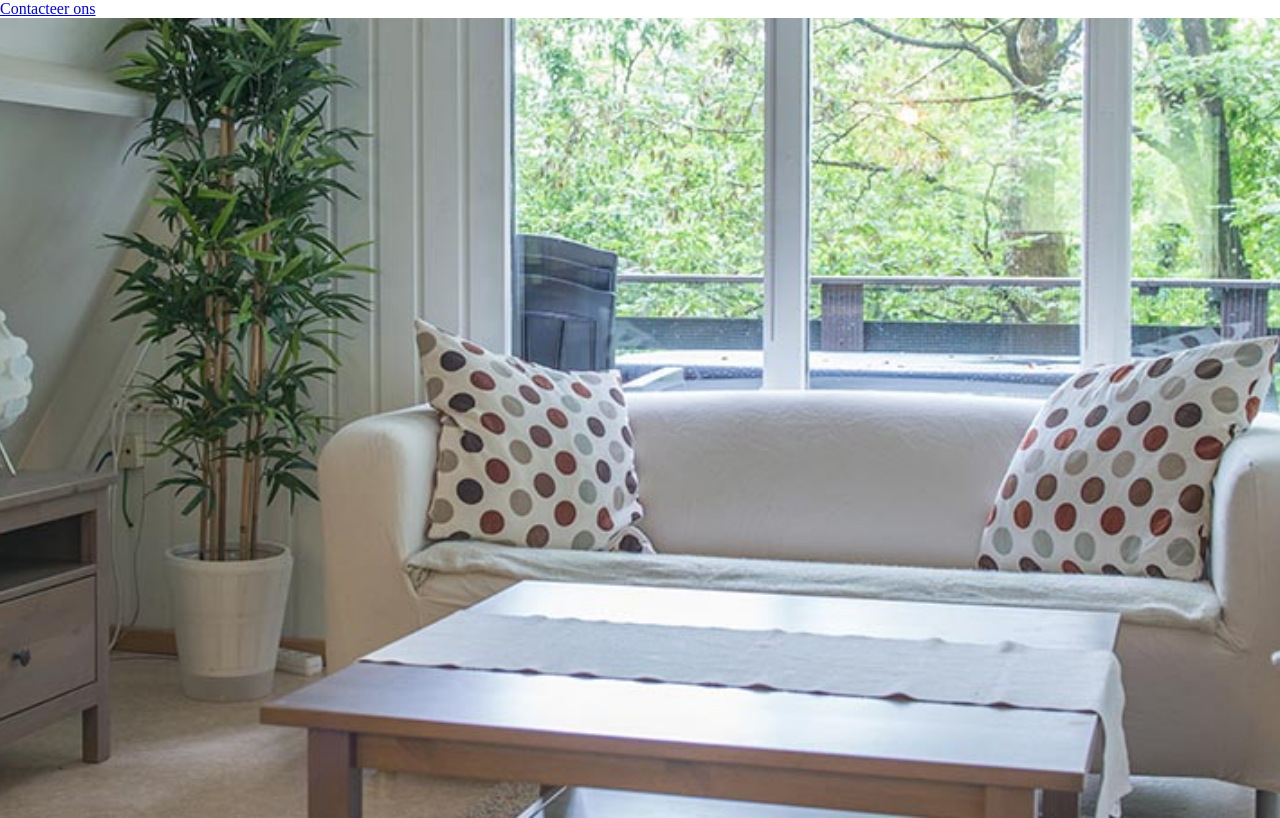
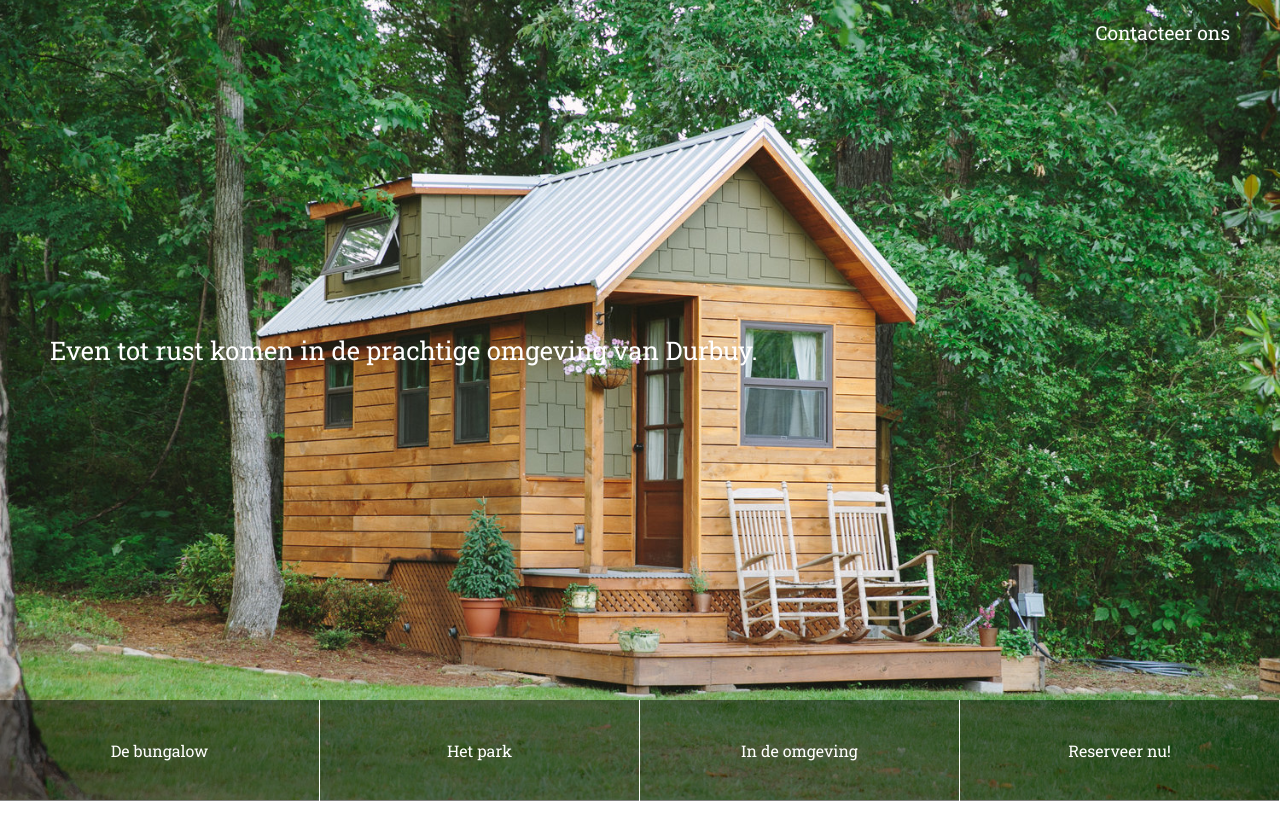
Before and after one commit to janb87/my-bungalow, a Next.js app: page / in a window 1280 px wide. Built offline with nearby package versions, Linux system fonts and the light colour scheme.

Commit message:
Created home page

```diff
--- a/pages/index.js
+++ b/pages/index.js
@@ -1,18 +1,64 @@
 import React from 'react';
 import globalStyles from '../styles/global';
+import colors from '../styles/colors';
 import Link from 'next/link';
 
 export default () => (
 	<div>
 		<header>
-			<nav>
+			<nav className="top-nav">
 				<Link href="/contact">
 					<a>Contacteer ons</a>
 				</Link>
 			</nav>
 		</header>
-		<main />
+		<main>
+			<div className="message">
+				<p>Even tot rust komen in de prachtige omgeving van Durbuy.</p>
+			</div>
+			<nav className="bottom-nav">
+				<ul>
+					<li>
+						<Link href="/de-bungalow">
+							<a>De bungalow</a>
+						</Link>
+					</li>
+					<li>
+						<Link href="/het-park">
+							<a>Het park</a>
+						</Link>
+					</li>
+					<li>
+						<Link href="/in-de-omgeving">
+							<a>In de omgeving</a>
+						</Link>
+					</li>
+					<li>
+						<Link href="/reserveer">
+							<a>Reserveer nu!</a>
+						</Link>
+					</li>
+				</ul>
+			</nav>
+		</main>
 		<style jsx>{`
+			a {
+				color: ${colors.WHITE};
+				text-decoration: none;
+			}
+
+			a:hover {
+				text-decoration: none;
+				opacity: 0.6;
+			}
+
+			header > nav.top-nav > a {
+				float: right;
+				margin: 20px 50px 20px;
+
+				font-size: 1.2em;
+			}
+
 			main {
 				height: 100vh;
 				background-image: url(./img/home-banner.jpg);
@@ -20,10 +66,41 @@ export default () => (
 				background-size: cover;
 				background-position: center center;
 			}
-			@media (max-width: 600px) {
-				div {
-					background: blue;
-				}
+
+			main > .message {
+				display: flex;
+				flex-direction: column;
+				justify-content: center;
+				height: calc(100% - 100px);
+				margin: 0 0 0 50px;
+
+				font-size: 1.6em;
+				color: ${colors.WHITE};
+			}
+
+			.bottom-nav {
+				height: 101px;
+			}
+
+			.bottom-nav > ul {
+				display: flex;
+				height: 100%;
+				margin: 0;
+				padding: 0;
+
+				list-style-type: none;
+
+				background: rgba(0, 0, 0, 0.5);
+			}
+
+			.bottom-nav > ul > li {
+				flex: 1;
+				display: flex;
+
+				align-items: center;
+				justify-content: center;
+
+				border-right: 1px solid ${colors.WHITE};
 			}
 		`}</style>
 		{React.createElement(globalStyles)}
--- a/styles/colors.js
+++ b/styles/colors.js
@@ -0,0 +1,5 @@
+const colors = {
+	WHITE: '#fff',
+};
+
+export default colors;
--- a/styles/global.js
+++ b/styles/global.js
@@ -1,8 +1,20 @@
-export default () => (
+import React from 'react';
+
+export default () => [
+	<link
+		key="global-font"
+		href="https://fonts.googleapis.com/css?family=Roboto+Slab"
+		rel="stylesheet"
+	/>,
+	<span key="global-styles">
 		<style global jsx>{`
 			body {
 				padding: 0;
 				margin: 0;
+
+				font-family: 'Roboto Slab', serif;
+				font-size: 16px;
 			}
 		`}</style>
-);
+	</span>,
+];
```
Also changed, not shown: public/img/home-banner.jpg. Lines whose indentation alone changed are shown as unchanged.
